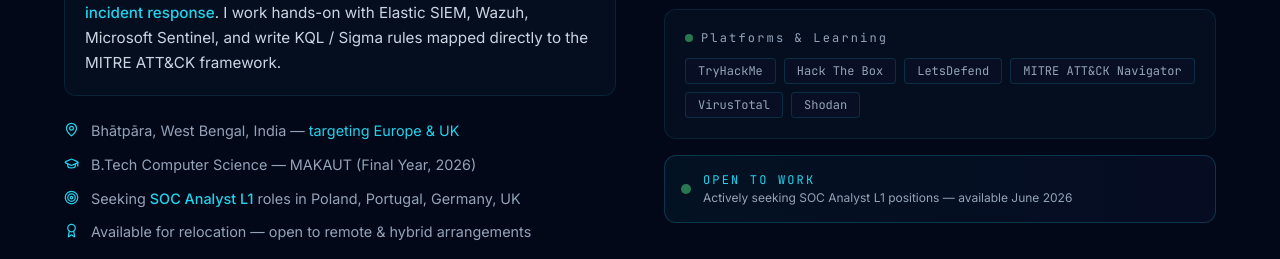
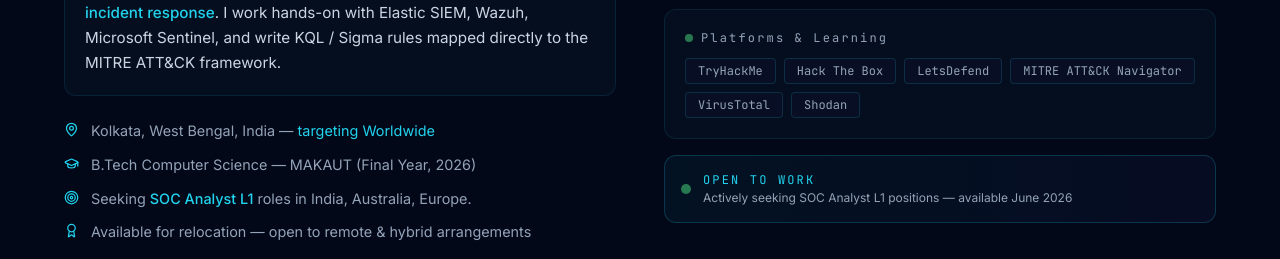
Before and after one commit to ChandraVerse/chandraverse-portfolio, a React (Vite) app: page / in a window 1280 px wide. Shown: the part 1360-1619 px from the top of the page. Built offline with nearby package versions, Linux system fonts and the light colour scheme.

Commit message:
Update location and job targeting in About component

```diff
--- a/src/components/About.jsx
+++ b/src/components/About.jsx
@@ -65,8 +65,8 @@ export default function About() {
               <div className="flex items-start gap-3 text-slate-400" style={{ fontSize: '0.9rem' }}>
                 <MapPin size={15} className="text-cyan-400 flex-shrink-0 mt-0.5" />
                 <span>
-                  Bhātpāra, West Bengal, India —{' '}
-                  <span className="text-cyan-400">targeting Europe &amp; UK</span>
+                  Kolkata, West Bengal, India —{' '}
+                  <span className="text-cyan-400">targeting Worldwide</span>
                 </span>
               </div>
               <div className="flex items-start gap-3 text-slate-400" style={{ fontSize: '0.9rem' }}>
@@ -78,7 +78,7 @@ export default function About() {
                 <span>
                   Seeking{' '}
                   <span className="text-cyan-400 font-medium">SOC Analyst L1</span>{' '}
-                  roles in Poland, Portugal, Germany, UK
+                  roles in India, Australia, Europe.
                 </span>
               </div>
               <div className="flex items-start gap-3 text-slate-400" style={{ fontSize: '0.9rem' }}>
```
